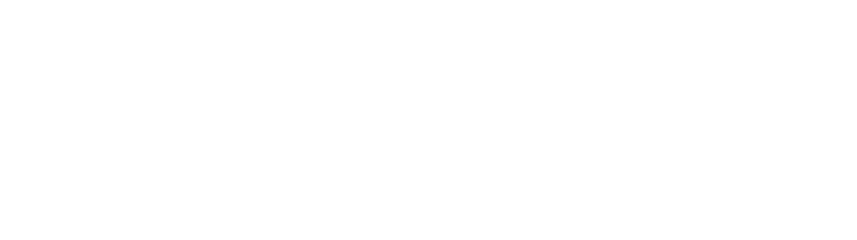
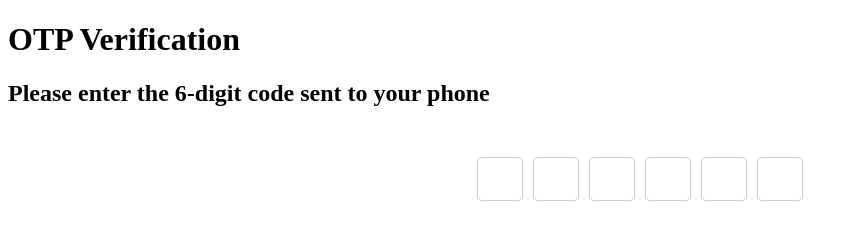
Before and after one commit to acciojob/OTP-Anamika21-dobriyal, a website: page main.html in a window 1280 px wide. Shown: the whole page, without its empty margins (0-857 px from the left). Drawn offline with Linux system fonts and the light colour scheme.

Commit message:
created a submission

```diff
--- a/main.html
+++ b/main.html
@@ -4,12 +4,61 @@
 
 <head>
 	<link rel="stylesheet" href="styles.css">
+	<title>OTP Varification</title>
+	<style>
+        .code-container {
+            display: flex;
+            justify-content: center;
+            margin-top: 50px;
+        }
+        .code {
+            width: 40px;
+            height: 40px;
+            font-size: 24px;
+            text-align: center;
+            margin: 0 5px;
+            border: 1px solid #ccc;
+            border-radius: 5px;
+        }
+    </style>
 </head>
 
 <body>
 	<!-- the entire body must be written by student -->
-    <script type="text/javascript" src="./script.js">
-</script>
+
+    <h1 id="verification_heading">OTP Verification</h1>
+    <h2 id="verification_subtext">Please enter the 6-digit code sent to your phone</h2>
+
+    <div class="code-container">
+        <input type="text" class="code" maxlength="1" oninput="moveFocus(this, 1)" onkeydown="handleBackspace(event, this)">
+        <input type="text" class="code" maxlength="1" oninput="moveFocus(this, 1)" onkeydown="handleBackspace(event, this)">
+        <input type="text" class="code" maxlength="1" oninput="moveFocus(this, 1)" onkeydown="handleBackspace(event, this)">
+        <input type="text" class="code" maxlength="1" oninput="moveFocus(this, 1)" onkeydown="handleBackspace(event, this)">
+        <input type="text" class="code" maxlength="1" oninput="moveFocus(this, 1)" onkeydown="handleBackspace(event, this)">
+        <input type="text" class="code" maxlength="1" oninput="moveFocus(this, 1)" onkeydown="handleBackspace(event, this)">
+    </div>
+
+    <script>
+        function moveFocus(current, direction) {
+            if (current.value.length >= current.maxLength) {
+                const next = current.nextElementSibling;
+                if (next) {
+                    next.focus();
+                }
+            }
+        }
+
+        function handleBackspace(event, current) {
+            if (event.key === 'Backspace' && current.value === '') {
+                const previous = current.previousElementSibling;
+                if (previous) {
+                    previous.focus();
+                }
+            }
+        }
+    </script>
+    <!-- <script type="text/javascript" src="./script.js">
+</script> -->
 
 </body>
 
```
